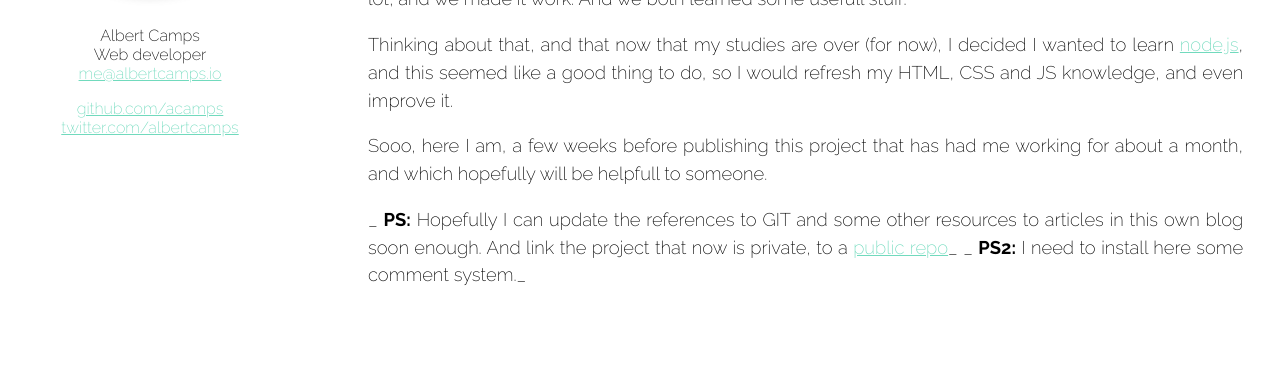
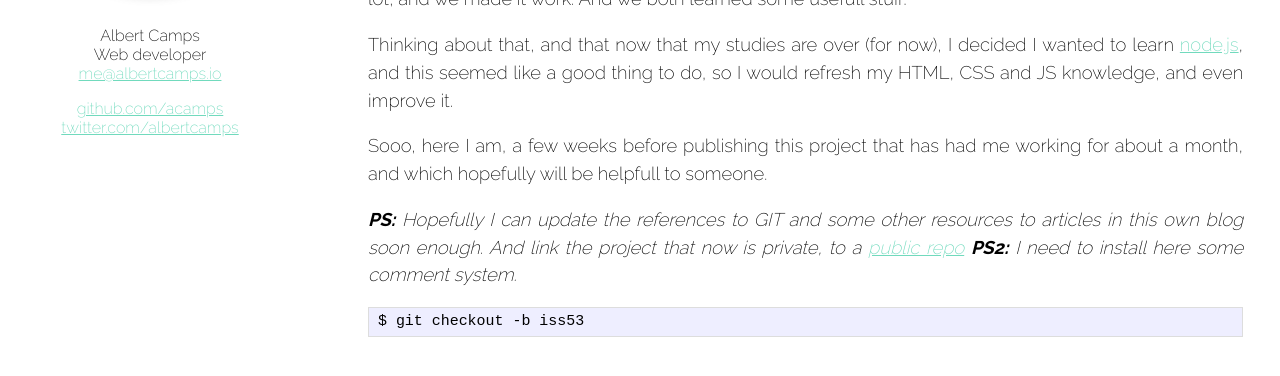
Before and after one commit to lapd-c/acamps.github.io, a Jekyll site: the page built from _posts/2013-09-23-Developing-my-first-open-source-project.markdown, in a window 1280 px wide, cut to the strip 315-955 px from the top of the page. Shown: the top 376 px of the strip. Built offline with Jekyll 4.4.1, drawn with Linux system fonts in a browser that asks for light colours; Markdown is read by kramdown in place of the engine named in the settings.

Commit message:
Solving something and creating new draft about git.

````diff
--- a/_posts/2013-09-23-Developing-my-first-open-source-project.markdown
+++ b/_posts/2013-09-23-Developing-my-first-open-source-project.markdown
@@ -11,8 +11,13 @@ Thinking about that, and that now that my studies are over (for now), I decided
 
 Sooo, here I am, a few weeks before publishing this project that has had me working for about a month, and which hopefully will be helpfull to someone.
 
-_ __PS:__ Hopefully I can update the references to GIT and some other resources to articles in this own blog soon enough. And link the project that now is private, to a [public repo][acamps-gh]_
-_ __PS2:__ I need to install here some comment system._
+_**PS:** Hopefully I can update the references to GIT and some other resources to articles in this own blog soon enough. And link the project that now is private, to a [public repo][acamps-gh]_
+_**PS2:** I need to install here some comment system._
+
+```git
+$ git checkout -b iss53
+```
+
 
 [acamps-gh]: https://github.com/acamps
 [node-js]: http://nodejs.org/
````
